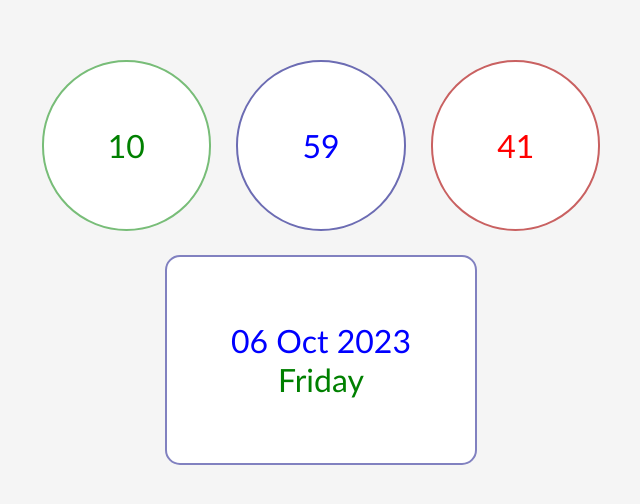
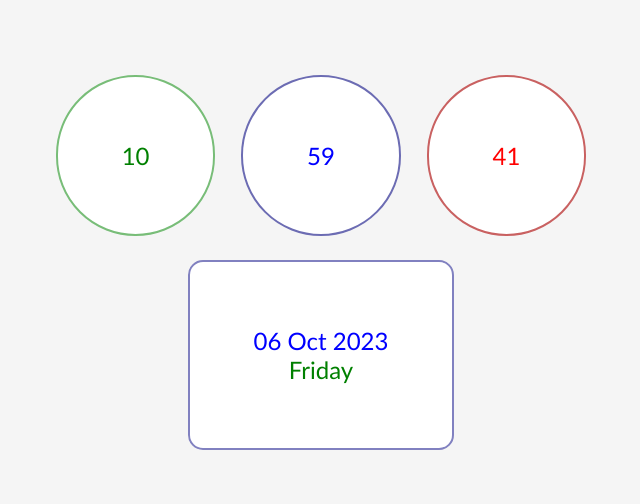
Before and after one commit to MohsinAli-2000/Javascript-Clock, a plain HTML site: page index.html in a window 1280 px wide. Shown: the part 138-642 px from the top of the page, without its empty margins (319-959 px from the left). Drawn offline with Linux system fonts and the light colour scheme.

Commit message:
Update style.css

```diff
--- a/style.css
+++ b/style.css
@@ -26,7 +26,7 @@ html ,body {
 #hour{
     background-color: white;
     color: green;
-    font-size: xx-large;
+    font-size: x-large;
     padding: 5vw;
     display: flex;
     flex-direction: column;
@@ -38,7 +38,7 @@ html ,body {
 #min{
     background-color: white;
     color: blue;
-    font-size: xx-large;
+    font-size: x-large;
     padding: 5vw;
     display: flex;
     flex-direction: column;
@@ -50,7 +50,7 @@ html ,body {
 #seconds{
     background-color: white;
     color: red;
-    font-size: xx-large;
+    font-size: x-large;
     padding: 5vw;
     display: flex;
     flex-direction: column;
@@ -61,7 +61,7 @@ html ,body {
 }
 #today{
     color: blue;
-    font-size: xx-large;
+    font-size: x-large;
     display: block;
     background-color: white;
     margin-top: 3vh;
@@ -75,5 +75,5 @@ html ,body {
 }
 #today #day{
     color: green;
-    font-size: xx-large;
+    font-size: x-large;
 }
```
